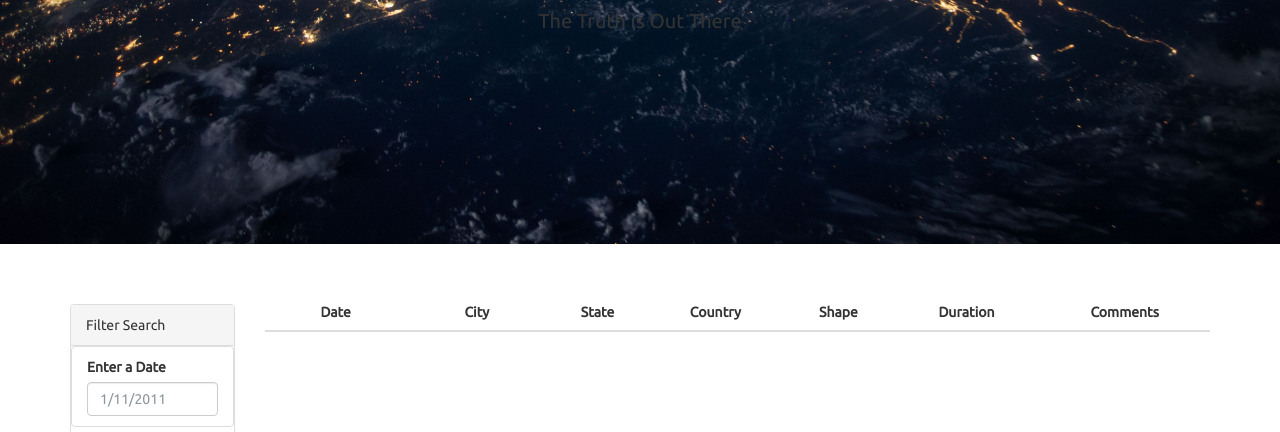
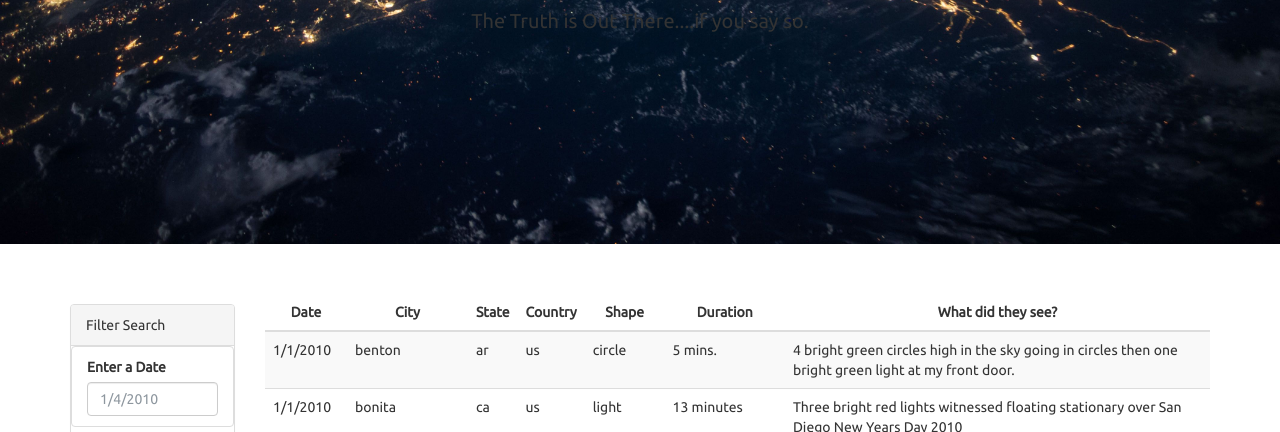
Before and after one commit to jely94/javascript-challenge, a plain HTML site: page index.html in a window 1280 px wide. Shown: the part 368-800 px from the top of the page. Drawn offline with nearby package versions, Linux system fonts and the light colour scheme.

Commit message:
added code

```diff
--- a/index.html
+++ b/index.html
@@ -23,7 +23,7 @@
     </nav>
     <div class="hero text-center">
       <h1>UFO Sightings</h1>
-      <p>The Truth is Out There</p>
+      <p>The Truth is Out There....if you say so.</p>
     </div>
     <div class="container">
       <div class="row margin-top-50">
@@ -37,7 +37,7 @@
                     <ul class="list-group" id="filters">
                       <li class="filter list-group-item">
                         <label for="date">Enter a Date</label>
-                        <input class="form-control" id="datetime" type="text" placeholder="1/11/2011">
+                        <input class="form-control" id="datetime" type="text" placeholder="1/4/2010">
                       </li>
                     </ul>
                   </div>
@@ -58,7 +58,7 @@
                   <th class="table-head">Country</th>
                   <th class="table-head">Shape</th>
                   <th class="table-head">Duration</th>
-                  <th class="table-head">Comments</th>
+                  <th class="table-head">What did they see?</th>
                 </tr>
               </thead>
               <tbody></tbody>
@@ -68,7 +68,7 @@
       </div>
     </div>
     <footer class="footer">
-      <span class="bottom">UFO Sightings</span>
+      <span class="bottom">UFO Sightings - Do people really believe this stuff?</span>
     </footer>
   </div>
   <script src="https://cdnjs.cloudflare.com/ajax/libs/d3/4.11.0/d3.js"></script>
--- a/static/css/style.css
+++ b/static/css/style.css
@@ -25,7 +25,7 @@ body {
   bottom: 0;
   left: 0;
   min-height: 100px;
-  background: #4e5d6c;
+  background: #4e6c51;
 }
 
 /* The code styles the text at the bottom of the footer */
@@ -49,7 +49,7 @@ body {
   bottom: 5px;
   left: 150px;
   width: 35px;
-  color: white;
+  color: rgb(255, 255, 255);
 }
 
 /* Adding styles to the aside and filter form */
--- a/static/js/app.js
+++ b/static/js/app.js
@@ -1,4 +1,17 @@
 // from data.js
 var tableData = data;
 
-// YOUR CODE HERE!
+// Get a reference to the table body
+var tbody = d3.select("tbody");
+
+// Console.log the weather data from data.js
+console.log(data);
+
+//Refactor to use Arrow Functions!
+data.forEach((ufoReport) => {
+    var row = tbody.append("tr");
+    Object.entries(ufoReport).forEach(([key, value]) => {
+      var cell = row.append("td");
+      cell.text(value);
+    });
+  });
```
Also changed, not shown: 1 other file.
